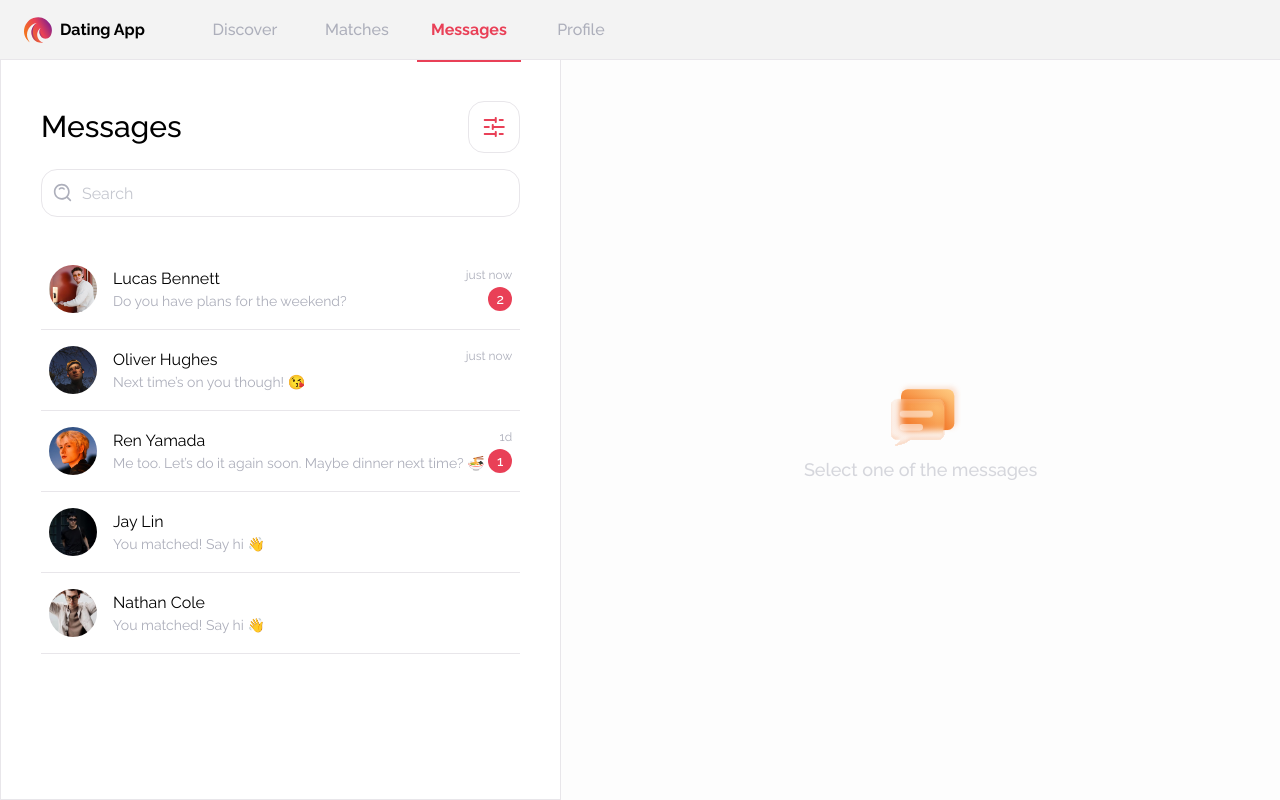
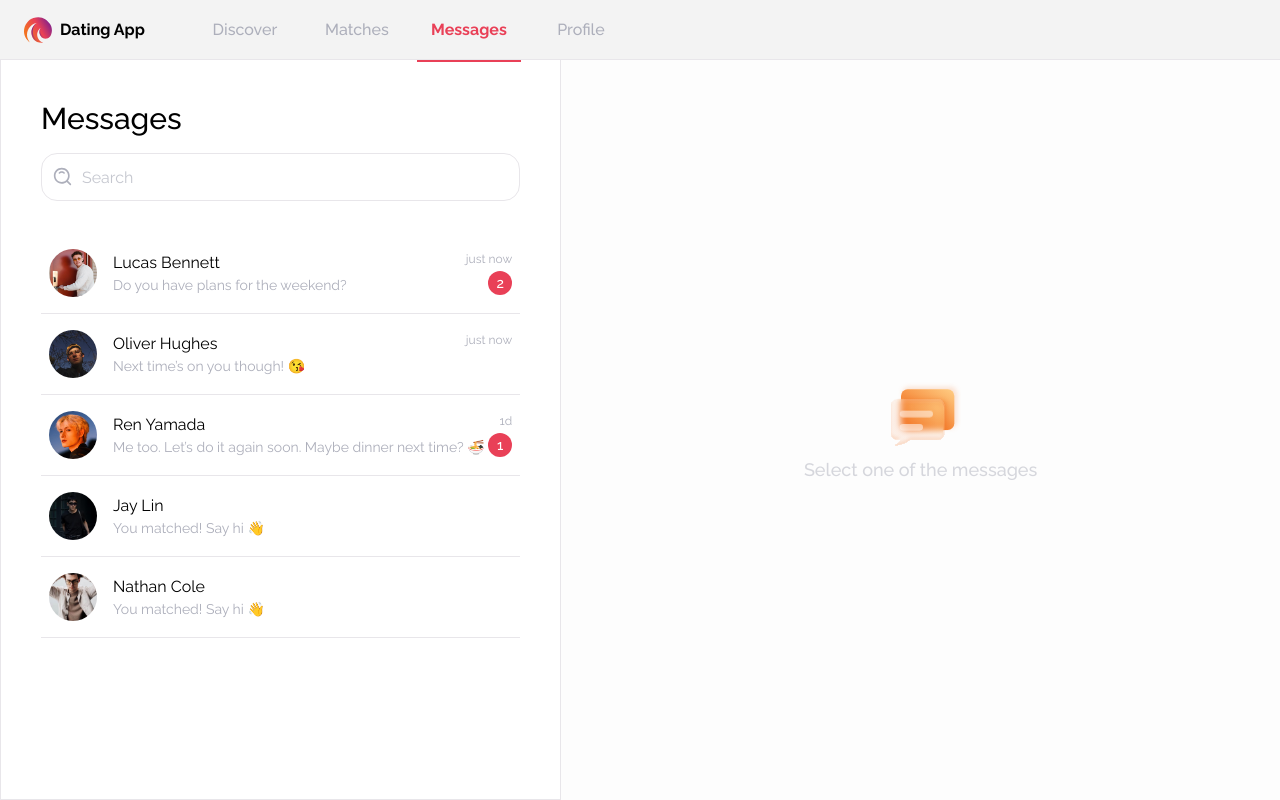
Before and after one commit to a03993/dating-app, a React (Vite) app: page /messages in a window 1280 px wide. Built offline with nearby package versions, Linux system fonts and the light colour scheme; data requests are answered from the project's data file.

Commit message:
refactor: remove InputWithIcon component and integrate its functionality directly into MessageInput and SearchInput components for improved simplicity and maintainability

```diff
--- a/src/components/inputs/InputWithIcon.tsx
+++ /dev/null
@@ -1,31 +0,0 @@
-import React from "react"
-
-interface InputWithIconProps {
-  placeholder: string
-  icon: React.ReactNode
-  iconPosition: "left" | "right"
-  inputClassName?: string
-  iconClassName?: string
-}
-
-export function InputWithIcon({
-  placeholder,
-  icon,
-  iconPosition,
-  inputClassName = "",
-  iconClassName = "",
-}: InputWithIconProps) {
-  return (
-    <div className="relative flex w-full items-center gap-2">
-      <input
-        type="text"
-        placeholder={placeholder}
-        className={`h-12 w-full rounded-2xl border border-medium-gray bg-white px-3 text-black placeholder:text-dark-gray/70 outline-none transition-all ${inputClassName}`}
-      />
-      <div
-        className={`absolute size-5 text-dark-gray ${iconPosition === "left" ? "left-3" : "right-3"} ${iconClassName}`}>
-        {icon}
-      </div>
-    </div>
-  )
-}
--- a/src/components/inputs/MessageInput.tsx
+++ b/src/components/inputs/MessageInput.tsx
@@ -1,27 +1,49 @@
 import StickersIcon from "@/assets/icons/stickers.svg?react"
 import VoiceSolidIcon from "@/assets/icons/voice-solid.svg?react"
 
-import { InputWithIcon } from "@/components/inputs/InputWithIcon"
 import { Button } from "@/components/ui/button"
 
-export function MessageInput() {
+interface MessageInputProps {
+  message: string
+  setMessage: (message: string) => void
+  onSend: (message: string) => void
+}
+
+export function MessageInput({ message, setMessage, onSend }: MessageInputProps) {
   return (
     <div className="flex items-center gap-2">
-      <InputWithIcon
-        placeholder="Your Message"
-        icon={
-          <Button
-            variant="ghost"
-            size="zero">
-            <StickersIcon className="text-dark-gray" />
-          </Button>
-        }
-        iconPosition="right"
-        inputClassName="pr-10"
-      />
+      <div className="relative flex w-full items-center gap-2">
+        <input
+          type="text"
+          value={message}
+          placeholder="Your Message"
+          onChange={(e) => setMessage(e.target.value)}
+          onKeyDown={(e) => {
+            if (e.key === "Enter" && message.trim()) {
+              onSend(message)
+              setMessage("")
+            }
+          }}
+          className="h-12 w-full rounded-2xl border border-medium-gray bg-white px-3 pr-10 text-black placeholder:text-dark-gray/70 outline-none"
+        />
+        <Button
+          variant="ghost"
+          size="zero"
+          className="absolute right-3"
+          onClick={() => {
+            if (message.trim()) {
+              onSend(message)
+              setMessage("")
+            }
+          }}>
+          <StickersIcon className="text-dark-gray" />
+        </Button>
+      </div>
+
       <Button
         variant="outline"
-        size="smSquare">
+        size="smSquare"
+        onClick={() => console.log("start voice recording")}>
         <VoiceSolidIcon />
       </Button>
     </div>
--- a/src/components/inputs/SearchInput.tsx
+++ b/src/components/inputs/SearchInput.tsx
@@ -1,14 +1,23 @@
 import SearchIcon from "@/assets/icons/search.svg?react"
 
-import { InputWithIcon } from "./InputWithIcon"
+interface SearchInputProps {
+  searchQuery: string
+  setSearchQuery: (query: string) => void
+}
 
-export function SearchInput() {
+export function SearchInput({ searchQuery, setSearchQuery }: SearchInputProps) {
   return (
-    <InputWithIcon
-      placeholder="Search"
-      icon={<SearchIcon />}
-      iconPosition="left"
-      inputClassName="pl-10"
-    />
+    <div className="relative flex w-full items-center gap-2">
+      <input
+        type="text"
+        value={searchQuery}
+        placeholder="Search"
+        onChange={(e) => setSearchQuery(e.target.value)}
+        className="h-12 w-full rounded-2xl border border-medium-gray bg-white px-3 pl-10 text-black placeholder:text-dark-gray/70 outline-none transition-all"
+      />
+      <div className="absolute size-5 text-dark-gray left-3">
+        <SearchIcon />
+      </div>
+    </div>
   )
 }
--- a/src/pages/MessagesPage.tsx
+++ b/src/pages/MessagesPage.tsx
@@ -1,7 +1,6 @@
-import { useState } from "react"
+import { useEffect, useState } from "react"
 
 import ChatBubbleIcon from "@/assets/icons/chat-bubble.svg?react"
-import SettingConfigIcon from "@/assets/icons/setting-config.svg?react"
 import { useNavigate } from "react-router-dom"
 
 import ChatHeader from "@/components/chat/ChatHeader"
@@ -9,7 +8,6 @@ import { ChatList } from "@/components/chat/ChatList"
 import { ChatMessages } from "@/components/chat/ChatMessages"
 import { MessageInput } from "@/components/inputs/MessageInput"
 import { SearchInput } from "@/components/inputs/SearchInput"
-import { Button } from "@/components/ui/button"
 import {
   Drawer,
   DrawerContent,
@@ -26,26 +24,54 @@ import { cn } from "@/lib/utils/cn"
 
 import { useUserData } from "@/contexts/UserDataContext"
 
+import type { Conversation } from "@/types/conversation.type"
+import type { ChatUser } from "@/types/user.types"
+
+interface ConversationPreview extends Conversation {
+  partner: ChatUser
+  lastMessage: string
+  time: string
+  unreadCount: number
+}
 export default function MessagesPage() {
   const navigate = useNavigate()
   const isMobile = useMediaQuery("(max-width: 768px)")
   const { loggedInUser, allUsers, isLoading } = useUserData()
   const { matchedUserIds, isLoading: isLoadingMatches } = useMatchedUserIds(loggedInUser?.id)
-  const { conversations, isLoading: isLoadingConversations } = useConversationPreviews({
+  const { conversations: initialConversations, isLoading: isLoadingConversations } = useConversationPreviews({
     loggedInUserId: loggedInUser?.id,
     allUsers,
     matchedUserIds,
     isLoadingMatches,
   })
 
-  const [activeConversation, setActiveConversation] = useState<(typeof conversations)[0] | null>(null)
+  const [conversations, setConversations] = useState<ConversationPreview[]>([])
+  const [activeConversation, setActiveConversation] = useState<ConversationPreview | null>(null)
   const [openDrawer, setOpenDrawer] = useState(false)
+  const [message, setMessage] = useState("")
+  const [searchQuery, setSearchQuery] = useState("")
+
+  useEffect(() => {
+    if (!isLoadingConversations && initialConversations.length > 0) {
+      setConversations(initialConversations)
+    }
+  }, [initialConversations, isLoadingConversations])
 
   const handleSelectChat = (convoId: string) => {
     const convo = conversations.find((c) => c.id === convoId)
     if (!convo) return
+
+    // todo: update unreadCount to 0 in conversations data
+    const updatedConversations = conversations.map((c) => (c.id === convoId ? { ...c, unreadCount: 0 } : c))
+    setConversations(updatedConversations)
+
     setActiveConversation(convo)
     if (isMobile) setOpenDrawer(true)
+  }
+
+  const handleSendMessage = (msg: string) => {
+    // todo: send message to server
+    console.log(`Send to ${activeConversation?.partner.firstName}:`, msg)
   }
 
   if (!loggedInUser || isLoading || isLoadingMatches || isLoadingConversations) return null
@@ -59,18 +85,18 @@ export default function MessagesPage() {
           "md:pt-25 md:pb-10 md:px-10 md:flex-2 md:h-full md:overflow-y-auto md:border md:border-medium-gray",
         )}>
         <div className="flex flex-col gap-4">
-          <div className="flex justify-between items-center">
           <h1 className="text-3xl font-medium">Messages</h1>
-            <Button
-              variant="outline"
-              size="smSquare">
-              <SettingConfigIcon />
-            </Button>
-          </div>
-          <SearchInput />
+          <SearchInput
+            searchQuery={searchQuery}
+            setSearchQuery={setSearchQuery}
+          />
         </div>
         <ChatList
-          chats={conversations.map((c) => ({
+          chats={conversations
+            .filter((c) =>
+              `${c.partner.firstName} ${c.partner.lastName}`.toLowerCase().includes(searchQuery.toLowerCase()),
+            )
+            .map((c) => ({
               id: c.id,
               name: `${c.partner.firstName} ${c.partner.lastName}`,
               avatar: c.partner.avatar,
@@ -101,7 +127,11 @@ export default function MessagesPage() {
               <ChatMessages messages={activeConversation.messages} />
             )}
 
-            <MessageInput />
+            <MessageInput
+              message={message}
+              setMessage={setMessage}
+              onSend={handleSendMessage}
+            />
           </div>
         ) : (
           <div className="flex flex-col justify-center items-center h-full w-full">
@@ -130,7 +160,11 @@ export default function MessagesPage() {
           </DrawerHeader>
           <ChatMessages messages={activeConversation?.messages || []} />
           <DrawerFooter>
-            <MessageInput />
+            <MessageInput
+              message={message}
+              setMessage={setMessage}
+              onSend={handleSendMessage}
+            />
           </DrawerFooter>
         </DrawerContent>
       </Drawer>
```
Lines whose indentation alone changed are shown as unchanged.
